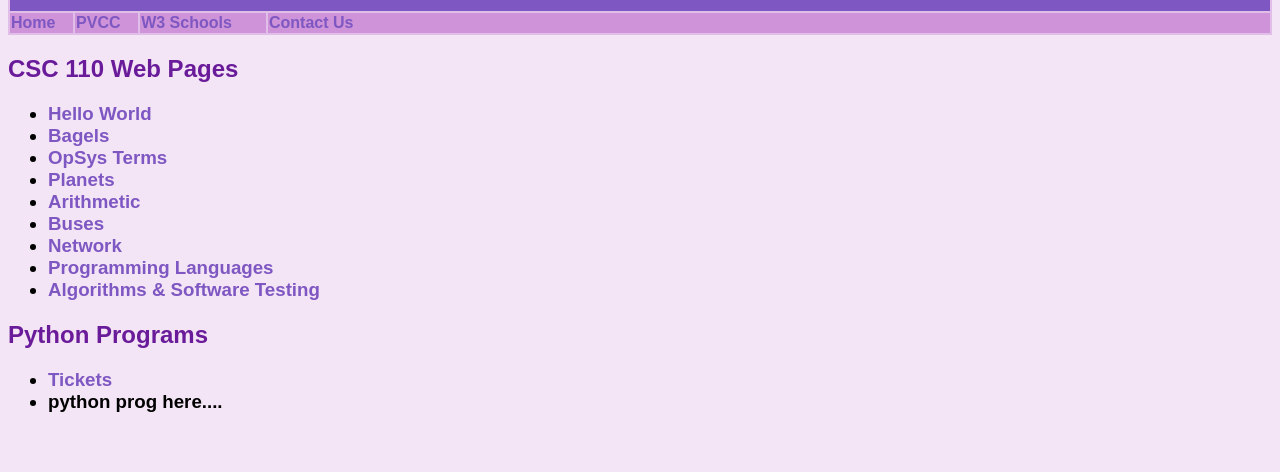
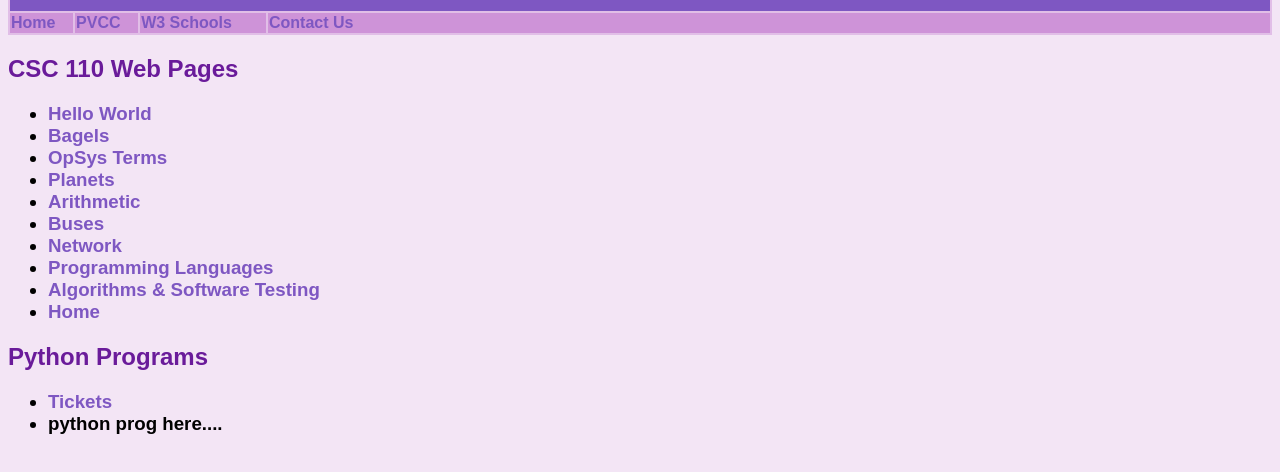
Before and after one commit to smaanaki-pvcc/smaanaki-pvcc.github.io, a plain HTML site: page index.html in a window 1280 px wide. Shown: the part 90-562 px from the top of the page. Drawn offline with Linux system fonts and the light colour scheme.

Commit message:
Update index.html

```diff
--- a/index.html
+++ b/index.html
@@ -43,6 +43,7 @@
             <li><a href= "network.html"> Network </a> </li>
             <li><a href= "proglang.html"> Programming Languages </a> </li>
             <li><a href= "programming.html"> Algorithms & Software Testing </a> </li>
+            <li><a href= "home.html"> Home </a> </li>
           </ul>
         </h3>
 
```
